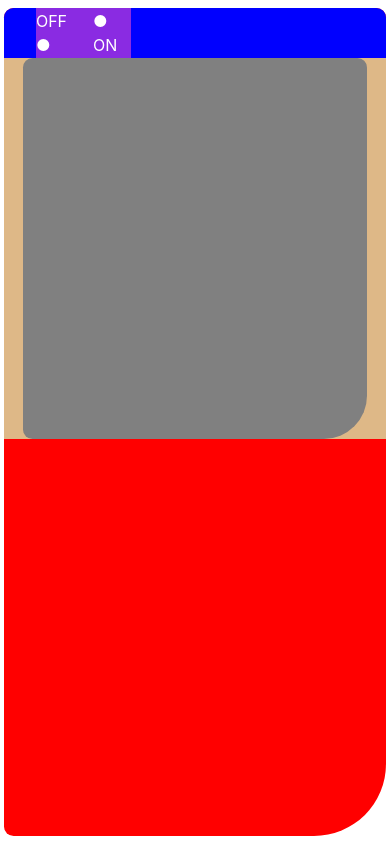
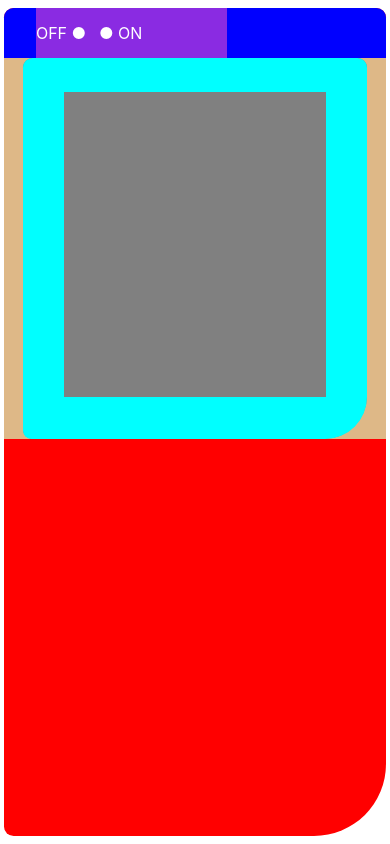
Before and after one commit to xIMet3/gameBoyReact, a React (Vite) app: page / in a window 390 px wide. Built offline with nearby package versions, Linux system fonts and the light colour scheme.

Commit message:
[feat]Delimitation of the inner and outer screen of the console and checked the responsive. // Delimitacion de la pantalla interior y exterior de la consola y comprobado el responsive.

```diff
--- a/src/Common/Consola/Consola.css
+++ b/src/Common/Consola/Consola.css
@@ -21,7 +21,7 @@
 
 .onOff {
     height: 100%;
-    width: 25%;
+    width: 50%;
     background-color: blueviolet;
     color: white;
     display: flex;
@@ -50,4 +50,48 @@
     width: 90%;
     border-radius: 0.6em;
     border-bottom-right-radius: 2.7em;
+    flex-direction: column;
 }
+
+
+.margenTop {
+    background-color: aqua;
+    width: 100%;
+    height: 9%;
+    border-top-left-radius: 0.6em;
+    border-top-right-radius: 0.6em;
+}
+
+.pantallaCentral {
+    background-color: cadetblue;
+    height: 80%;
+    width: 100%;
+    display: flex;
+
+}
+
+.margenIzq {
+    background-color:aqua;
+    height: 100%;
+    width: 12%;
+}
+
+.pantalla {
+    background-color: gray;
+    height: 100%;
+    width: 76%;
+}
+
+.margenDer {
+    background-color:aqua;
+    height: 100%;
+    width: 12%;
+}
+
+.margenBot {
+    background-color: aqua;
+    height: 11%;
+    width: 100%;
+    border-bottom-left-radius: 0.6em;
+    border-bottom-right-radius: 3em;
+}
--- a/src/Common/Consola/Consola.jsx
+++ b/src/Common/Consola/Consola.jsx
@@ -17,7 +17,13 @@ export const Consola = () => {
             </div>
             <div className="partePantalla">
                 <div className="pantallaExterior">
-
+                    <div className="margenTop"></div>
+                    <div className="pantallaCentral">
+                        <div className="margenIzq"></div>
+                        <div className="pantalla"></div>
+                        <div className="margenDer"></div>
+                    </div>
+                    <div className="margenBot"></div>
                 </div>
 
             </div>
```
